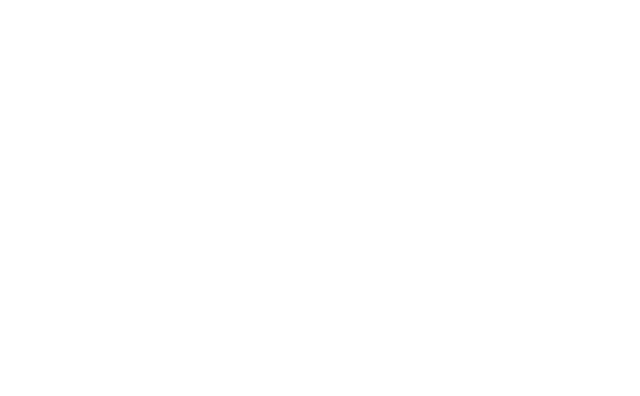
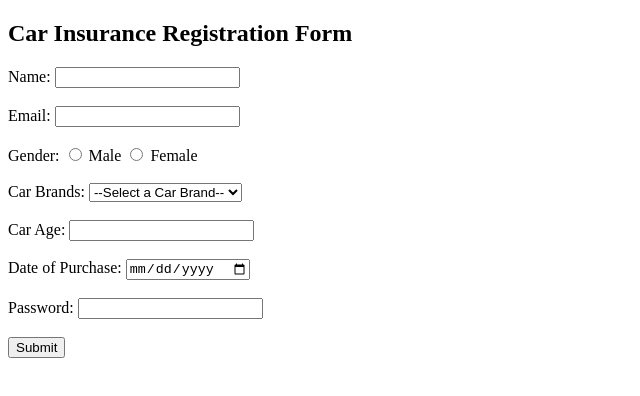
Before and after one commit to acciojob/car-insurance-form-rohitshirsat02, a website: page main.html in a window 1280 px wide. Shown: the whole page, without its empty margins (0-640 px from the left). Drawn offline with Linux system fonts and the light colour scheme.

Commit message:
created a submission

```diff
--- a/main.html
+++ b/main.html
@@ -1,16 +1,43 @@
 <!DOCTYPE html>
+<html lang="en">
+<head>
+    <meta charset="UTF-8">
+    <meta name="viewport" content="width=device-width, initial-scale=1.0">
+    <title>Car Insurance Registration</title>
+</head>
+<body>
+    <h2>Car Insurance Registration Form</h2>
+    <form method="POST">
+        <label for="name">Name:</label>
+        <input type="text" id="name" name="name" required><br><br>
 
-<html>
+        <label for="email">Email:</label>
+        <input type="email" id="email" name="email" required><br><br>
 
-<head>
-	<link rel="stylesheet" href="styles.css">
-</head>
+        <label>Gender:</label>
+        <input type="radio" id="male" name="gender" value="male" required>
+        <label for="male">Male</label>
+        <input type="radio" id="female" name="gender" value="female" required>
+        <label for="female">Female</label><br><br>
 
-<body>
-	<!-- the entire body must be written by student -->
-    <script type="text/javascript" src="./script.js">
-</script>
+        <label for="cars">Car Brands:</label>
+        <select id="cars" name="cars">
+            <option value="">--Select a Car Brand--</option>
+            <option value="BMW">BMW</option>
+            <option value="Audi">Audi</option>
+            <option value="Mercedez">Mercedez</option>
+        </select><br><br>
 
+        <label for="carage">Car Age:</label>
+        <input type="number" id="carage" name="carage" required><br><br>
+
+        <label for="dop">Date of Purchase:</label>
+        <input type="date" id="dop" name="dop" required><br><br>
+
+        <label for="password">Password:</label>
+        <input type="password" id="password" name="password" required><br><br>
+
+        <button type="submit">Submit</button>
+    </form>
 </body>
-
 </html>
```
